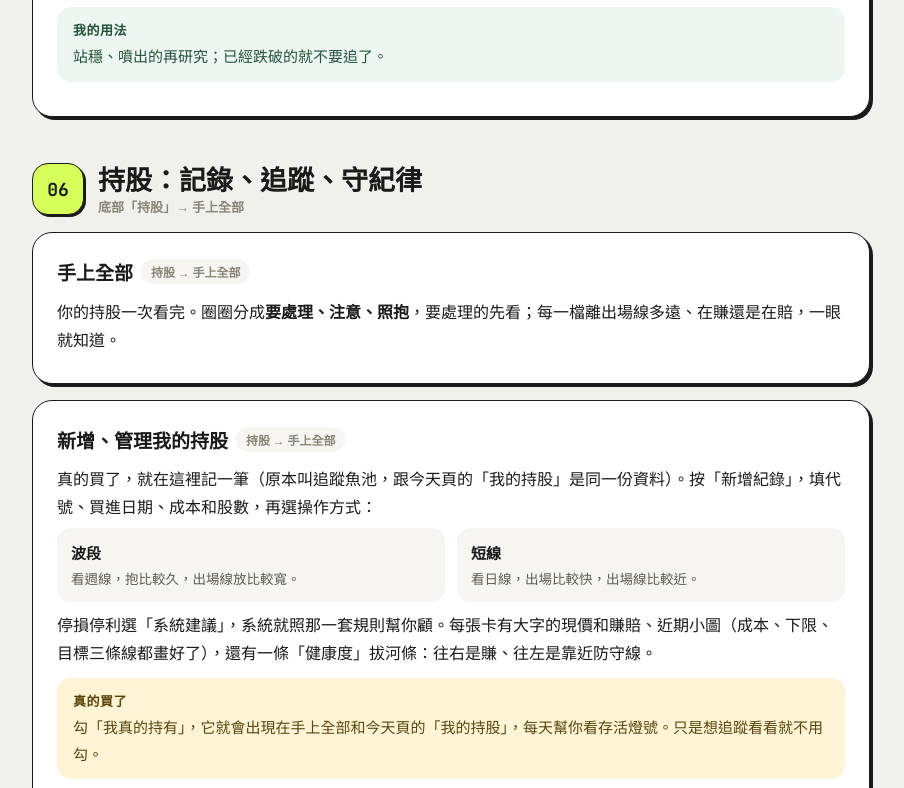
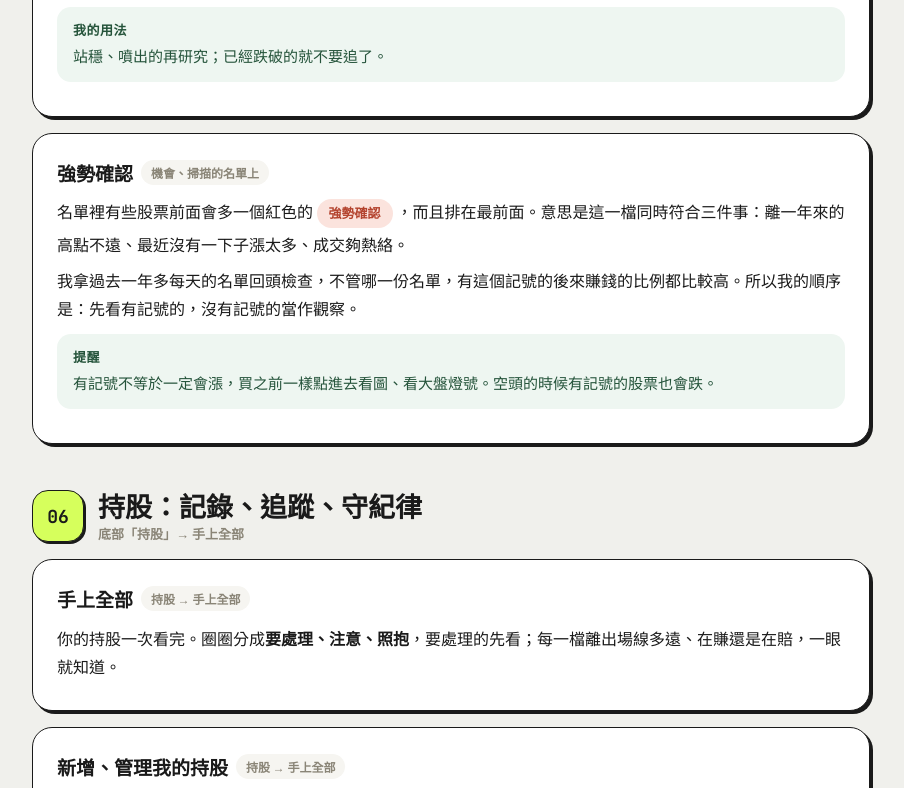
Before and after one commit to sa66344/Tidy, a plain HTML site: page index.html in a window 1280 px wide. Shown: the part 8940-9728 px from the top of the page, without its empty margins (340-1244 px from the left). Drawn offline with Linux system fonts and the light colour scheme.

Commit message:
更新 index.html via EZPage

```diff
--- a/index.html
+++ b/index.html
@@ -445,6 +445,12 @@ footer{margin-top:56px;padding-top:20px;border-top:1px solid var(--line);color:v
     </ul>
     <div class="tip"><b>我的用法</b>站穩、噴出的再研究；已經跌破的就不要追了。</div>
   </div>
+  <div class="card">
+    <h3>強勢確認 <span class="where">機會、掃描的名單上</span></h3>
+    <p>名單裡有些股票前面會多一個紅色的 <span class="chip c-r">強勢確認</span>，而且排在最前面。意思是這一檔同時符合三件事：離一年來的高點不遠、最近沒有一下子漲太多、成交夠熱絡。</p>
+    <p>我拿過去一年多每天的名單回頭檢查，不管哪一份名單，有這個記號的後來賺錢的比例都比較高。所以我的順序是：先看有記號的，沒有記號的當作觀察。</p>
+    <div class="tip"><b>提醒</b>有記號不等於一定會漲，買之前一樣點進去看圖、看大盤燈號。空頭的時候有記號的股票也會跌。</div>
+  </div>
 </section>
 
 <!-- 06 -->
@@ -543,6 +549,7 @@ footer{margin-top:56px;padding-top:20px;border-top:1px solid var(--line);color:v
       <div class="tile"><b>飆股名單</b><small>每天的名單，加上隔天開盤買、5 天後漲跌和 10 天內最高漲幅。</small></div>
     </div>
     <p>檔名會寫名稱和日期，用 Excel 打開中文不會亂碼。</p>
+    <p>不想一份一份點，就按「全部下載」：所有資料會合成一個壓縮檔，存一次就好。iPhone 在「檔案」App 裡點一下壓縮檔，就會解開成一個資料夾。</p>
   </div>
 </section>
 
```
